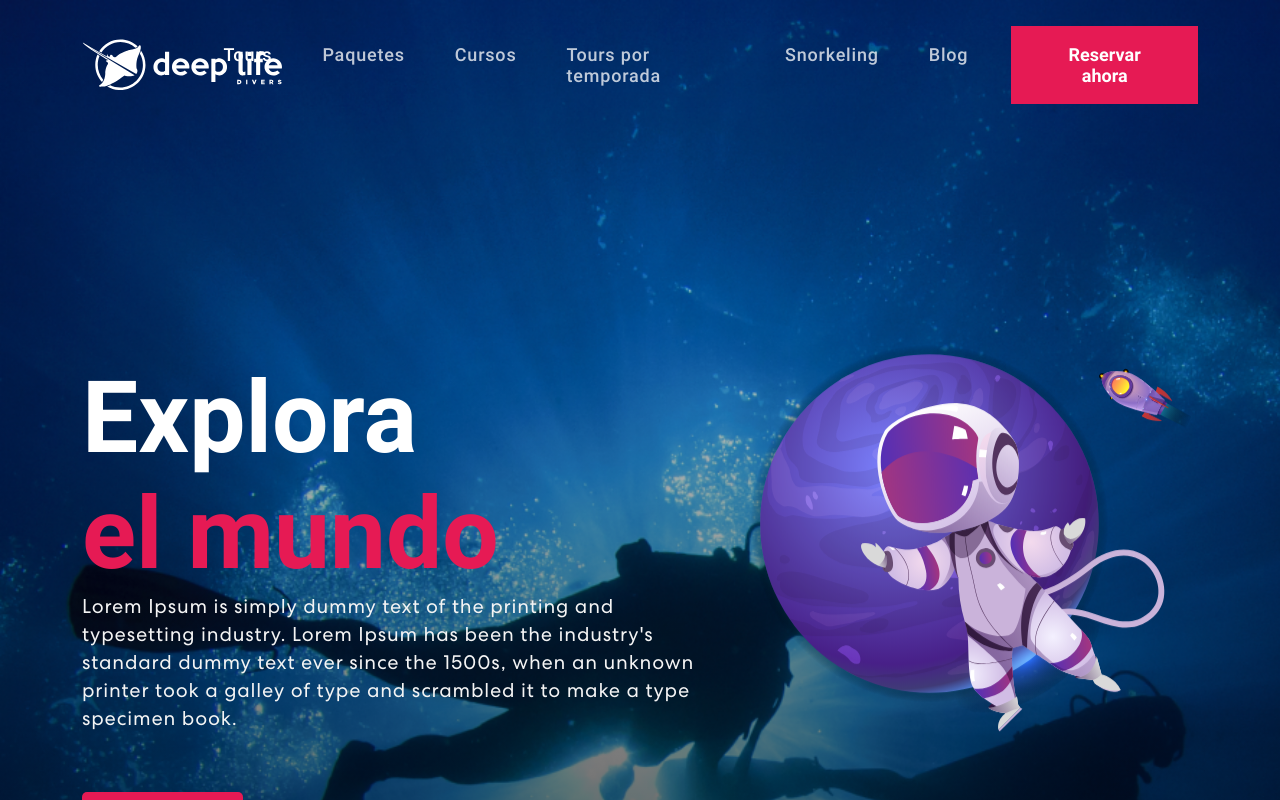
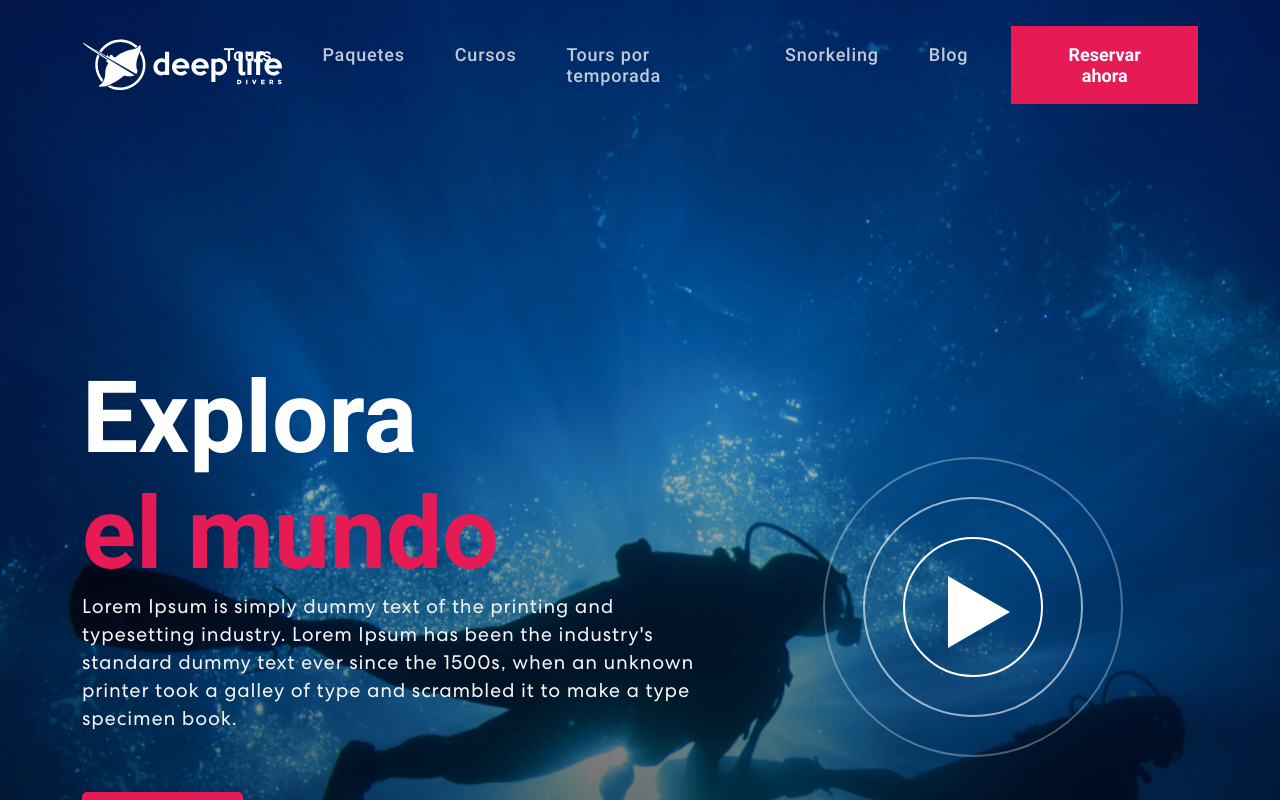
Before and after one commit to alexcom18/DeepLive, a React (Create React App) app: page / in a window 1280 px wide. Shown: the top 800 px of the page. Built offline with nearby package versions, Linux system fonts and the light colour scheme.

Commit message:
ultimo cambio jiji

```diff
--- a/package.json
+++ b/package.json
@@ -15,6 +15,7 @@
     "react-mailchimp-subscribe": "^2.1.3",
     "react-multi-carousel": "^2.8.4",
     "react-on-screen": "^2.1.1",
+    "react-responsive-carousel": "^3.2.23",
     "react-router-dom": "^6.11.2",
     "react-router-hash-link": "^2.4.3",
     "react-scripts": "5.0.1",
--- /dev/null
+++ b/src/assets/css/Loader.css
@@ -0,0 +1,46 @@
+.loader {
+    display: flex;
+    justify-content: center;
+    align-items: center;
+    height: 100vh;
+  }
+
+  .circle {
+    border: 2px solid white;
+    border-radius: 50%;
+    width: 60px;
+    height: 60px;
+    margin: 10px;
+    animation-duration: 3s;
+    animation-iteration-count: infinite;
+    animation-timing-function: linear;
+  }
+
+  .circle1 {
+    border-color: white;
+  }
+
+  .circle2 {
+    border-color: white;
+    width: 90px;
+    height: 90px;
+  }
+
+  .circle3 {
+    border-color: white;
+    width: 120px;
+    height: 120px;
+    position: relative;
+  }
+
+  .play-icon {
+    position: absolute;
+    top: 50%;
+    left: 50%;
+    transform: translate(-50%, -50%);
+    width: 30px;
+    height: 30px;
+    border-left: 15px solid white;
+    border-top: 10px solid transparent;
+    border-bottom: 10px solid transparent;
+  }
--- a/src/components/Banner.js
+++ b/src/components/Banner.js
@@ -65,7 +65,7 @@ export const Banner = () => {
 
                   <p>Lorem Ipsum is simply dummy text of the printing and typesetting industry. Lorem Ipsum has been the industry's standard dummy text ever since the 1500s, when an unknown printer took a galley of type and scrambled it to make a type specimen book.</p>
 
-                    <button class="custom-buttom">Explorar</button>
+                  <button class="custom-buttom">Explorar</button>
 
 
                   {/* <button onClick={() => console.log('connect')}>Explorar <ArrowRightCircle size={25} /></button> */}
@@ -73,12 +73,61 @@ export const Banner = () => {
             </TrackVisibility>
           </Col>
           <Col xs={12} md={6} xl={5}>
-            <TrackVisibility>
-              {({ isVisible }) =>
-                <div className={isVisible ? "animate__animated animate__zoomIn" : ""}>
-                  <img src={headerImg} alt="Header Img" />
-                </div>}
-            </TrackVisibility>
+            <div className="loader">
+              <style>
+                {`
+        .loader {
+          position: relative;
+          display: flex;
+          justify-content: center;
+          align-items: center;
+          width: 100%;
+          height: 100%;
+        }
+
+        .circle {
+          position: absolute;
+          border-radius: 50%;
+          border: 2px solid white;
+          background-color: transparent;
+        }
+
+        .circle1 {
+          width: 140px;
+          height: 140px;
+
+        }
+
+        .circle2 {
+          width: 220px;
+          height: 220px;
+          opacity: 0.6;
+        }
+
+        .circle3 {
+          width: 300px;
+          height: 300px;
+          opacity: 0.3;
+        }
+
+        .circle1:before {
+          content: "";
+          position: absolute;
+          top: calc(50% - 26px);
+          left: calc(50% - 30px);
+          width: 0;
+          height: 0;
+          transform: rotate(90deg);
+          border-style: solid;
+          border-width: 0 36px 62px 36px;
+          border-color: transparent transparent white transparent;
+      }
+        `}
+              </style>
+              <div className="circle circle1"></div>
+              <div className="circle circle2"></div>
+              <div className="circle circle3"></div>
+            </div>
           </Col>
         </Row>
       </Container>
```
Also changed, not shown: src/assets/img/centro-carga.png (added), 1 other file (tests, documents, lock files or other folders).
